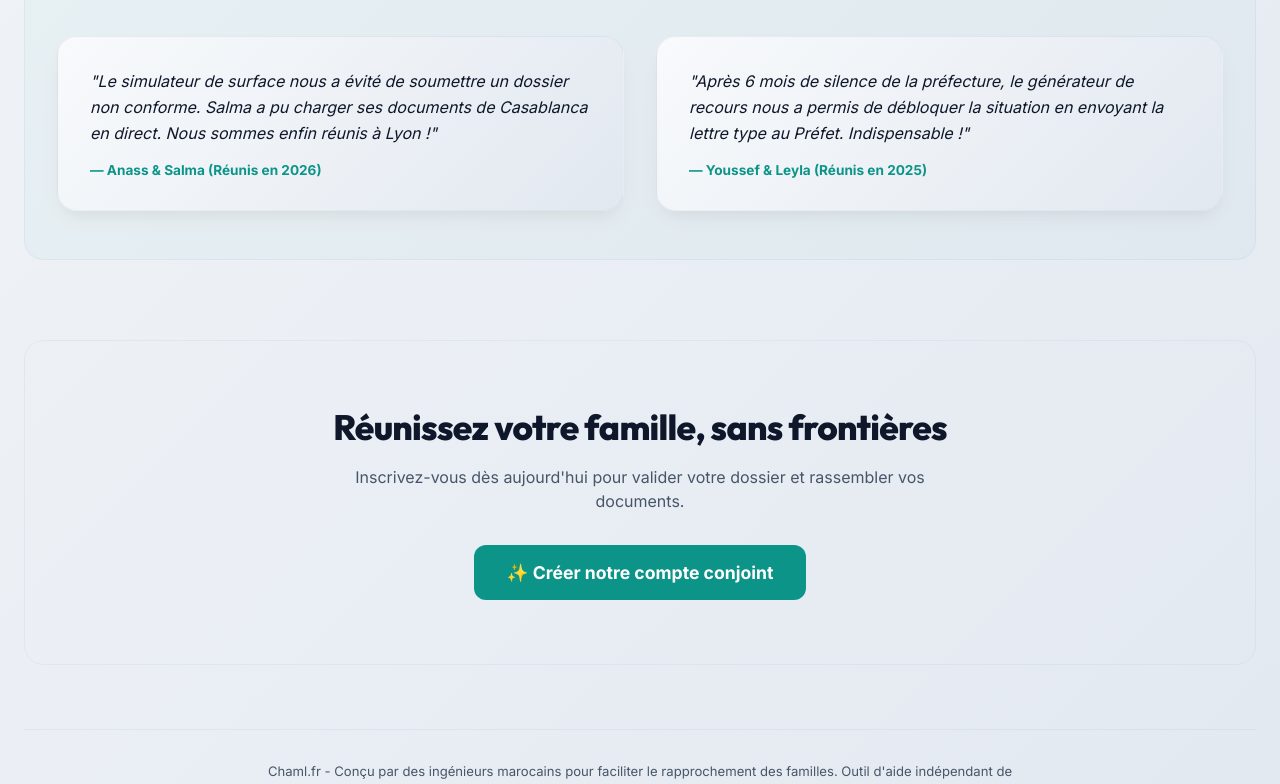
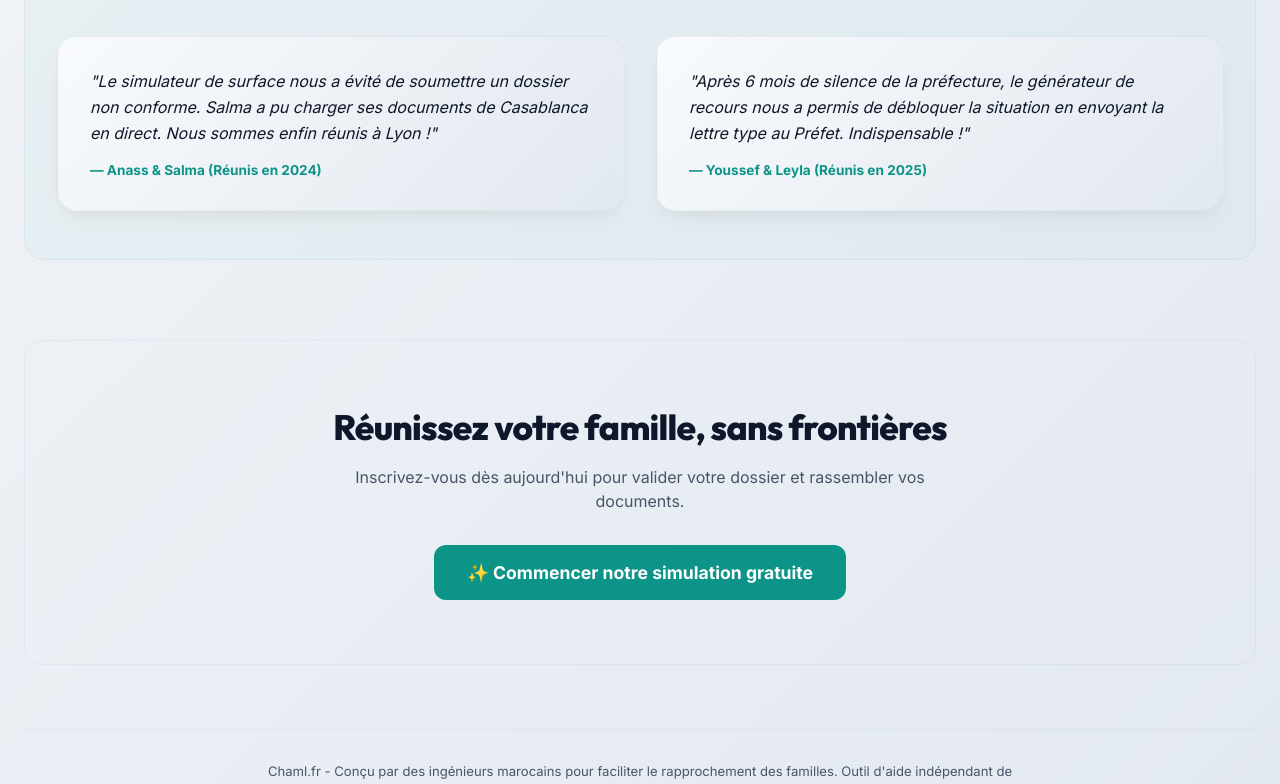
Before and after one commit to ridaounana/chaml.fr, a React (Vite) app: page / in a window 1280 px wide. Shown: the part 1656-2440 px from the top of the page. Built offline with nearby package versions, Linux system fonts and the light colour scheme; no server answers.

Commit message:
fix: replace AI hero with real dashboard mockup, improve testimonials credibility, and optimize CTA button

```diff
--- a/src/pages/Landing.jsx
+++ b/src/pages/Landing.jsx
@@ -6,7 +6,7 @@ const LANDING_TEXT = {
   fr: {
     hero_title: "Réunissez votre famille, sans frontières",
     hero_desc: "Chaml.fr est le premier assistant collaboratif intelligent pour le regroupement familial franco-marocain. Suivez vos pièces, validez vos ressources et accélérez vos démarches administratives.",
-    btn_start: "Créer notre compte conjoint",
+    btn_start: "Commencer notre simulation gratuite",
     btn_login: "Se connecter à notre espace",
     feature_title: "Des outils conçus pour simplifier votre dossier",
     feature_desc: "Préparez sereinement votre demande de regroupement familial avec nos modules connectés.",
@@ -27,7 +27,7 @@ const LANDING_TEXT = {
     stat3_lbl: "Documents indispensables suivis en temps réel",
     testimonials_title: "Ils ont réuni leur famille grâce à Chaml",
     test1_quote: "Le simulateur de surface nous a évité de soumettre un dossier non conforme. Salma a pu charger ses documents de Casablanca en direct. Nous sommes enfin réunis à Lyon !",
-    test1_author: "Anass & Salma (Réunis en 2026)",
+    test1_author: "Anass & Salma (Réunis en 2024)",
     test2_quote: "Après 6 mois de silence de la préfecture, le générateur de recours nous a permis de débloquer la situation en envoyant la lettre type au Préfet. Indispensable !",
     test2_author: "Youssef & Leyla (Réunis en 2025)",
     footer_text: "Chaml.fr - Conçu par des ingénieurs marocains pour faciliter le rapprochement des familles. Outil d'aide indépendant de l'administration française.",
@@ -55,7 +55,7 @@ const LANDING_TEXT = {
   ar: {
     hero_title: "لم شمل عائلتكم، بدون حدود",
     hero_desc: "شمل.fr هو أول مساعد تعاوني ذكي للم شمل العائلات المغربية في فرنسا. تتبعوا وثائقكم، تأكدوا من مواردكم المالية، وسرّعوا إجراءاتكم الإدارية.",
-    btn_start: "إنشاء حسابنا المشترك",
+    btn_start: "بدء محاكاتنا المجانية",
     btn_login: "تسجيل الدخول إلى حسابنا",
     feature_title: "أدوات مصممة لتبسيط ملفكم",
     feature_desc: "أعدوا ملف لم الشمل الخاص بكم بكل طمأنينة باستخدام محاكياتنا الذكية المتصلة.",
@@ -76,7 +76,7 @@ const LANDING_TEXT = {
     stat3_lbl: "وثيقة أساسية يتم تتبعها في الوقت الفعلي",
     testimonials_title: "أزواج اجتمع شملهم بفضل المنصة",
     test1_quote: "ساعدنا محاكي السكن في تجنب تقديم طلب غير مطابق. تمكنت سلمى من تحميل وثائقها مباشرة من الدار البيضاء. نحن أخيرًا معًا في ليون!",
-    test1_author: "أنس وسلمى (اجتمعا في 2026)",
+    test1_author: "أنس وسلمى (اجتمعا في 2024)",
     test2_quote: "بعد 6 أشهر من الصمت من العمالة، مكننا منشئ الطعون من حل الوضع عن طريق إرسال الرسالة النموذجية إلى المحافظ. أداة لا غنى عنها!",
     test2_author: "يوسف وليلى (اجتمعا في 2025)",
     footer_text: "شمل.fr - صمم من طرف مهندسين مغاربة لتسهيل لم شمل العائلات. أداة مساعدة مستقلة عن الإدارة الفرنسية.",
@@ -104,7 +104,7 @@ const LANDING_TEXT = {
   en: {
     hero_title: "Reunite your family, without borders",
     hero_desc: "Chaml.fr is the first intelligent collaborative assistant for French-Moroccan family reunification. Track your documents, validate your income limits, and speed up your administration applications.",
-    btn_start: "Create our shared account",
+    btn_start: "Start our free simulation",
     btn_login: "Access our workspace",
     feature_title: "Tools built to simplify your application",
     feature_desc: "Prepare your family reunification application calmly with our connected modules.",
@@ -125,7 +125,7 @@ const LANDING_TEXT = {
     stat3_lbl: "Essential documents tracked in real time",
     testimonials_title: "They reunited using Chaml.fr",
     test1_quote: "The flat size simulator saved us from submitting a non-compliant file. Salma uploaded her documents live from Casablanca. We are finally together in Lyon!",
-    test1_author: "Anass & Salma (Reunited in 2026)",
+    test1_author: "Anass & Salma (Reunited in 2024)",
     test2_quote: "After 6 months of silence from the prefecture, the appeal generator unlocked the situation by sending the letter to the Prefect. A lifesaver!",
     test2_author: "Youssef & Leyla (Reunited in 2025)",
     footer_text: "Chaml.fr - Created by Moroccan engineers to simplify family reunification. Independent of the French government.",
```
Also changed, not shown: public/hero.jpg.
